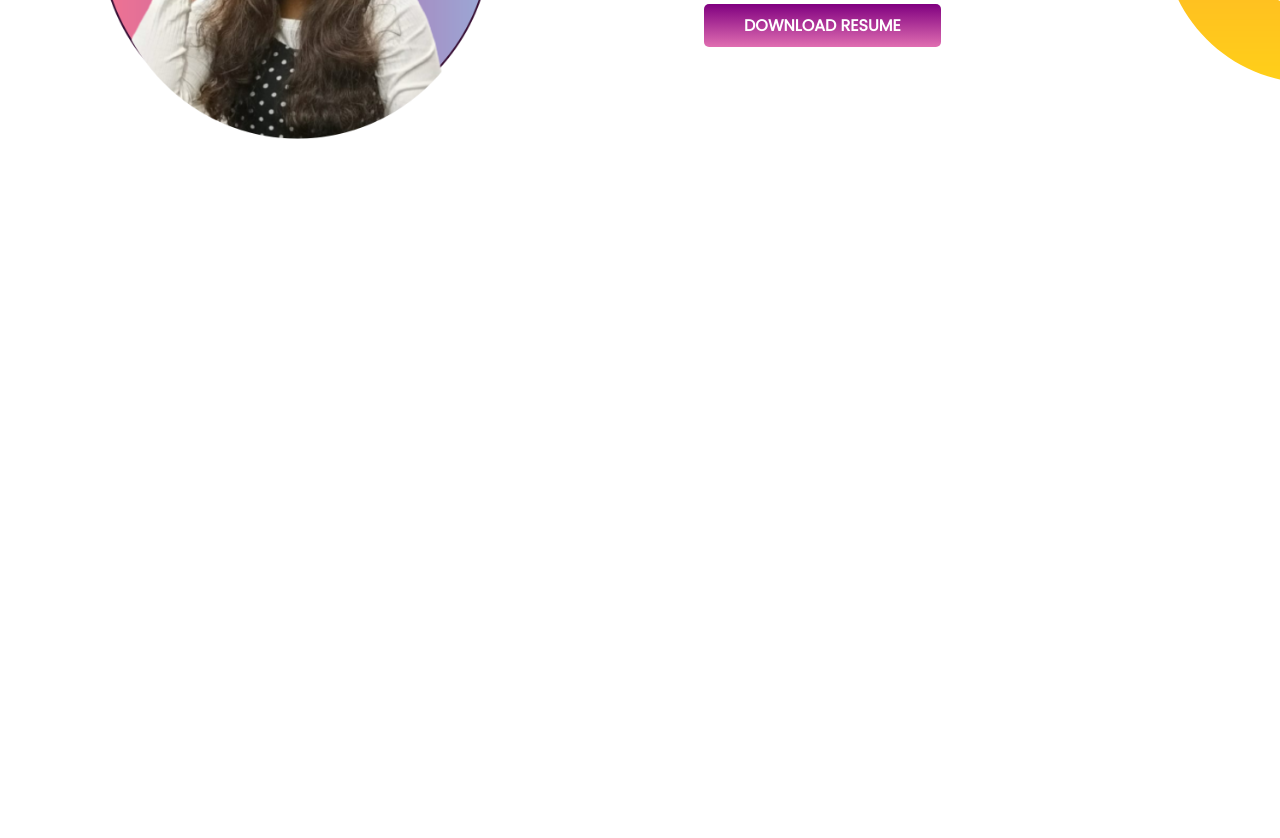
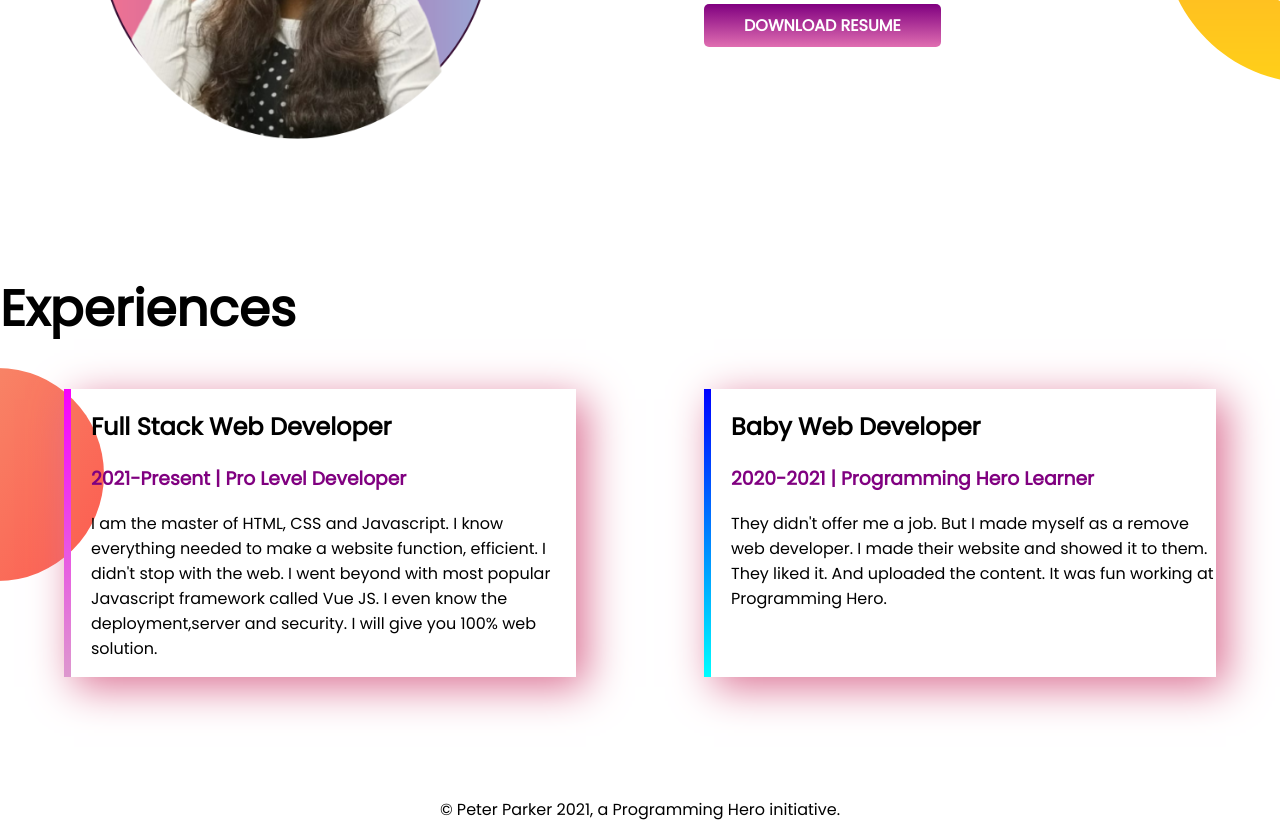
Before and after one commit to USNSathi/developer-portfolio, a plain HTML site: page index.html in a window 1280 px wide. Shown: the part 867-1705 px from the top of the page. Before the commit the page ends 1139 px from the top, so only its background shows below. Drawn offline with Linux system fonts and the light colour scheme.

Commit message:
3nd section done

```diff
--- a/index.html
+++ b/index.html
@@ -15,7 +15,7 @@
 </head>
 
 <body>
-    <section class="top-banner">
+    <section class="top-banner flaxible-container">
         <div class="half-width">
             <h1>Welcome To</h1>
             <h1><span class="purple-color">My Dream</span> World!!</h1>
@@ -28,7 +28,7 @@
         </div>
         <div class="half-width"><img src="images/My edit pic.png" alt=""></div>
     </section>
-    <section class="dream-big">
+    <section class="dream-big flaxible-container">
         <div class="half-width">
             <img src="images/My edit pic.png" alt="">
         </div>
@@ -40,6 +40,30 @@
             <a class="link-button" target="_blank" href="https://www.facebook.com/sa.thi.33865/">DOWNLOAD RESUME</a>
         </div>
     </section>
+    <section class="experience-area">
+        <h1>Experiences</h1>
+        <div class="flaxible-container">
+            <div id="border1" class="box-shadow">
+                <h2>Full Stack Web Developer</h2>
+                <h3 class="purple-color">2021-Present | Pro Level Developer</h3>
+                <p>I am the master of HTML, CSS and Javascript. I know everything needed to make a website function,
+                    efficient. I didn't
+                    stop with the web. I went beyond with most popular Javascript framework called Vue JS. I even know
+                    the
+                    deployment,server and security. I will give you 100% web solution.</p>
+            </div>
+            <div id="border2" class="box-shadow">
+                <h2>Baby Web Developer</h2>
+                <h3 class="purple-color">2020-2021 | Programming Hero Learner</h3>
+                <p>They didn't offer me a job. But I made myself as a remove web developer. I made their website and
+                    showed
+                    it to them. They liked it. And uploaded the content. It was fun working at Programming Hero.</p>
+            </div>
+        </div>
+    </section>
+    <footer>
+        <p>© Peter Parker 2021, a Programming Hero initiative.</p>
+    </footer>
 </body>
 
 </html>
--- a/style.css
+++ b/style.css
@@ -8,7 +8,7 @@ h1{
 .purple-color{
     color: purple;
 }
-section{
+.flaxible-container{
     display: flex;
     margin-bottom: 120px;
 }
@@ -36,3 +36,28 @@ section{
     background-repeat: no-repeat;
     background-position: right;
 }
+.experience-area{
+    background-image: url(images/exp-bg.png);
+    background-repeat: no-repeat;
+    background-position: left;
+}
+.box-shadow{
+    width: 40%;
+    margin-left: 5%;
+    margin-right: 5%;
+    padding-left: 20px;
+    box-shadow: 10px 10px 40px palevioletred;
+}
+#border2{
+    border-left: 7px solid;
+    border-image: linear-gradient(blue, cyan);
+    border-image-slice: 1;
+}
+#border1{
+    border-left: 7px solid;
+    border-image: linear-gradient(rgb(247, 0, 255), rgb(221, 153, 206));
+    border-image-slice: 1;
+}
+footer p{
+    text-align: center;
+}
```
